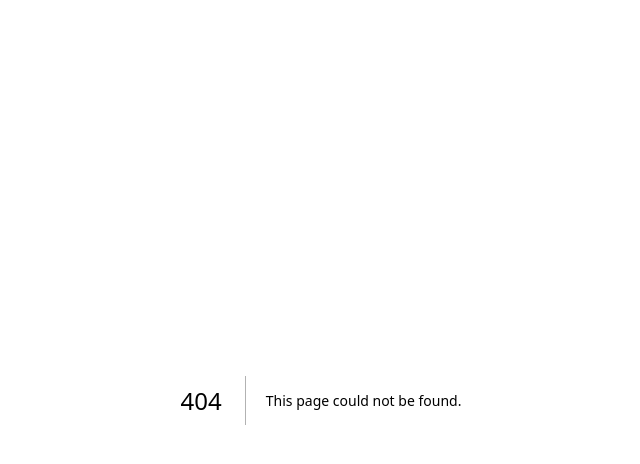
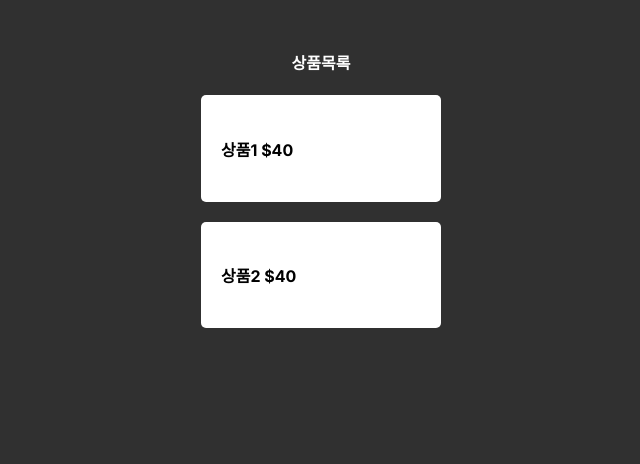
Before and after one commit to Gi-Chan/NextjsWorkspace, a Next.js app in the folder fresh/: page /list in a window 1280 px wide. Before the commit this address had no page. Shown: the top 464 px of the page, without its empty margins (319-959 px from the left). Built offline with nearby package versions, Linux system fonts and the light colour scheme.

Commit message:
3강 완료

```diff
--- a/fresh/app/globals.css
+++ b/fresh/app/globals.css
@@ -10,3 +10,21 @@
 .title-sub{
   text-align: center;
 }
+
+.food{
+  margin:  20px auto;
+  width: 200px;
+  background: white;
+  color: black;
+  padding: 20px;
+  border-radius: 5px;
+}
+.navbar{
+  background:white;
+  padding: 20px;
+}
+.navbar a{
+  margin-right: 10px;
+  text-decoration:
+  none;
+}
--- /dev/null
+++ b/fresh/app/list/page.js
@@ -0,0 +1,14 @@
+export default function List() {
+
+  return (
+    <div>
+      <h4 className="title">상품목록</h4>
+      <div className="food">
+        <h4>상품1 $40</h4>
+      </div>
+      <div className="food">
+        <h4>상품2 $40</h4>
+      </div>
+    </div>
+  );
+}
--- a/fresh/app/page.js
+++ b/fresh/app/page.js
@@ -1,8 +1,13 @@
+import Link from "next/link"
 
 export default function Home() {
   let name = 'park'
   return (
     <div>
+      <div className="navbar">
+        <Link href="/">홈</Link>
+        <Link href="/list">List</Link>
+      </div>
       <h4 className="title">애플후레쉬</h4>
       <p className="title-sub">by dev {name}</p>
     </div>
```
